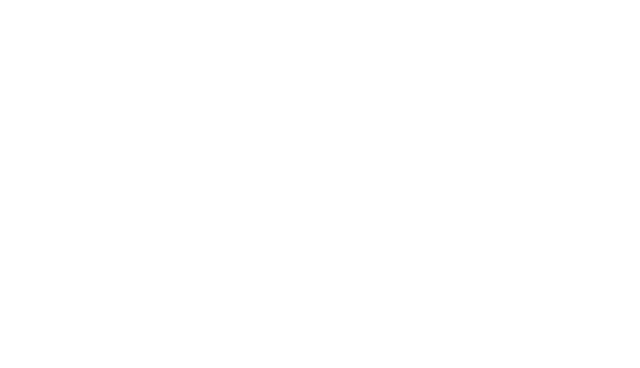
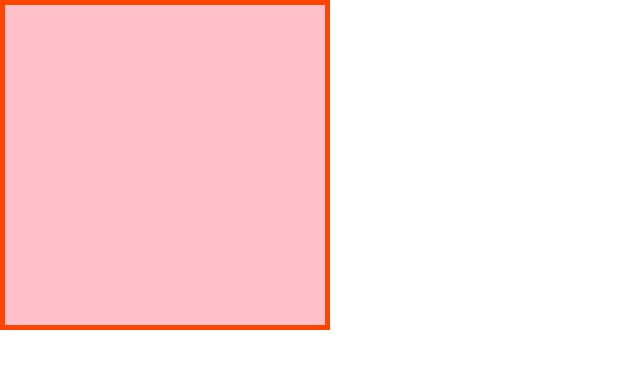
Before and after one commit to nerminDonlag/etch-a-sketch, a plain HTML site: page index.html in a window 1280 px wide. Shown: the whole page, without its empty margins (0-640 px from the left). Drawn offline with Linux system fonts and the light colour scheme.

Commit message:
Added grid

```diff
--- a/index.html
+++ b/index.html
@@ -9,6 +9,6 @@
   <script src="script.js" defer></script>
 </head>
 <body>
-
+  <div id="grid-container"></div>
 </body>
 </html>
--- a/script.js
+++ b/script.js
@@ -0,0 +1,22 @@
+const gridContainer = document.getElementById('grid-container');
+const gridDimension = 16 //a means grid dimension axa
+const boxDimension = 20 //a means box dimension axa
+const gridArrayDiv = [];
+const gridArrayElements = [];
+
+gridContainer.style.width = `${boxDimension * gridDimension}px`;
+gridContainer.style.height = `${boxDimension * gridDimension}px`;
+
+for (let i = 0; i < gridDimension; i++) {
+  gridArrayDiv[i] = document.createElement('div');
+  gridContainer.appendChild(gridArrayDiv[i]);
+  gridArrayElements[i] = [];
+
+  for (let j = 0; j < gridDimension; j++) {
+    gridArrayElements[i][j] = document.createElement('div');
+    gridArrayDiv[i].appendChild(gridArrayElements[i][j]);
+    gridArrayElements[i][j].classList.add('innerDiv');
+    gridArrayElements[i][j].style.width = `${boxDimension}px`;
+    gridArrayElements[i][j].style.height = `${boxDimension}px`;
+  }
+}
--- a/style.css
+++ b/style.css
@@ -0,0 +1,14 @@
+body {
+  margin: 0px;
+  font-size: 0; /* get's rid of whitespace */
+}
+
+#grid-container {
+  border: 5px solid orangered;
+  display: inline-block;
+}
+
+.innerDiv {
+  background-color: pink;
+  display: inline-block;
+}
```
